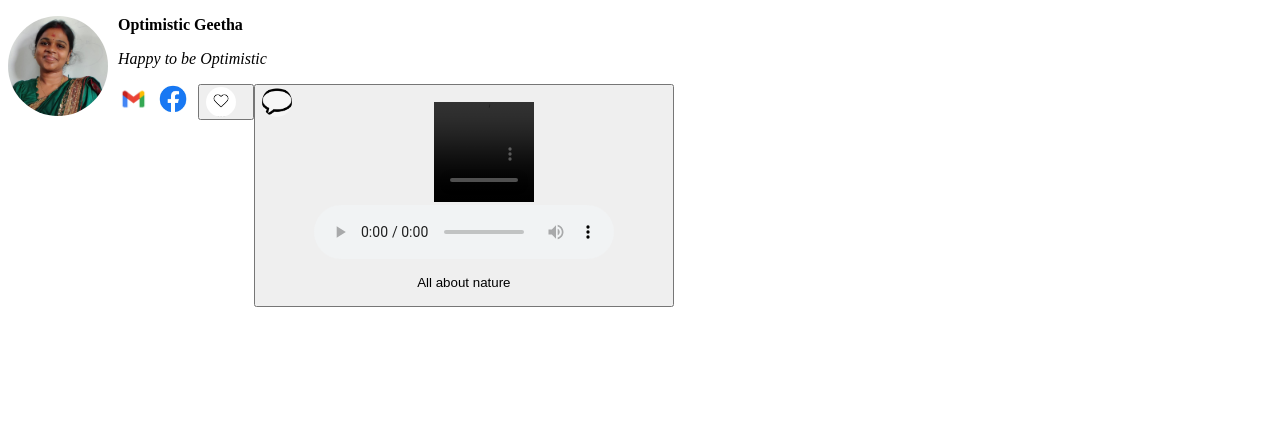
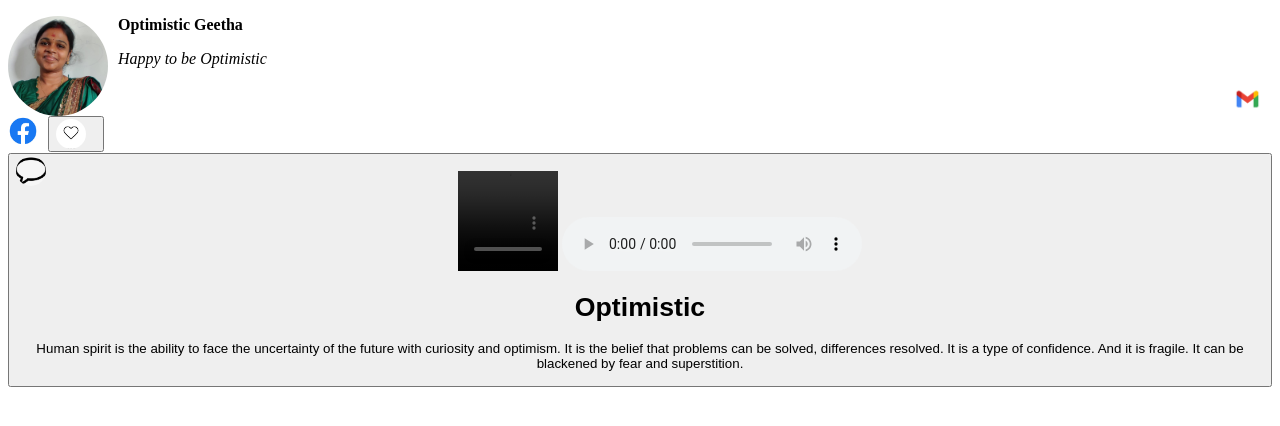
Before and after one commit to gengeetha/html, a plain HTML site: page index.html in a window 1280 px wide. Drawn offline with Linux system fonts and the light colour scheme; grey boxes are pictures that could not be loaded.

```diff
--- a/index.html
+++ b/index.html
@@ -27,11 +27,11 @@
       }
       button
       {
-        float: left;
+        float: top;
       }
       a
       {
-        float: left;
+        float: right;
       }
     </style>
   </head>
@@ -47,6 +47,9 @@
     <br>
 <video controls autoplay loop src="videos/nature.mp4"></video>
 <audio controls autoplay loop src="videos/nature.mp4"> </audio>
-<p> All about nature </p>
+<h1> Optimistic </h1>
+<p>
+Human spirit is the ability to face the uncertainty of the future with curiosity and optimism. It is the belief that problems can be solved, differences resolved. It is a type of confidence. And it is fragile. It can be blackened by fear and superstition.
+</p>
   </body>
 </html>
```
Also changed, not shown: division.html (+6 -0 lines).
